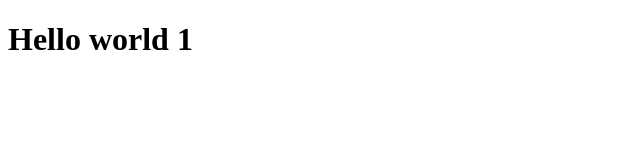
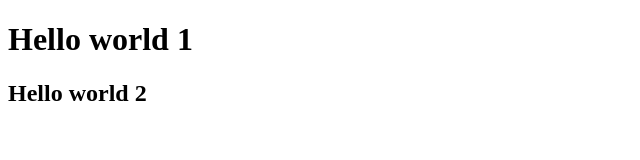
Before and after one commit to madhavgarg12/alok, a plain HTML site: page index.html in a window 1280 px wide. Shown: the whole page, without its empty margins (0-640 px from the left). Drawn offline with Linux system fonts and the light colour scheme.

Commit message:
second commit

```diff
--- a/index.html
+++ b/index.html
@@ -7,5 +7,6 @@
 </head>
 <body>
     <h1>Hello world 1</h1>
+    <h2>Hello world 2</h2>
 </body>
 </html>
```
